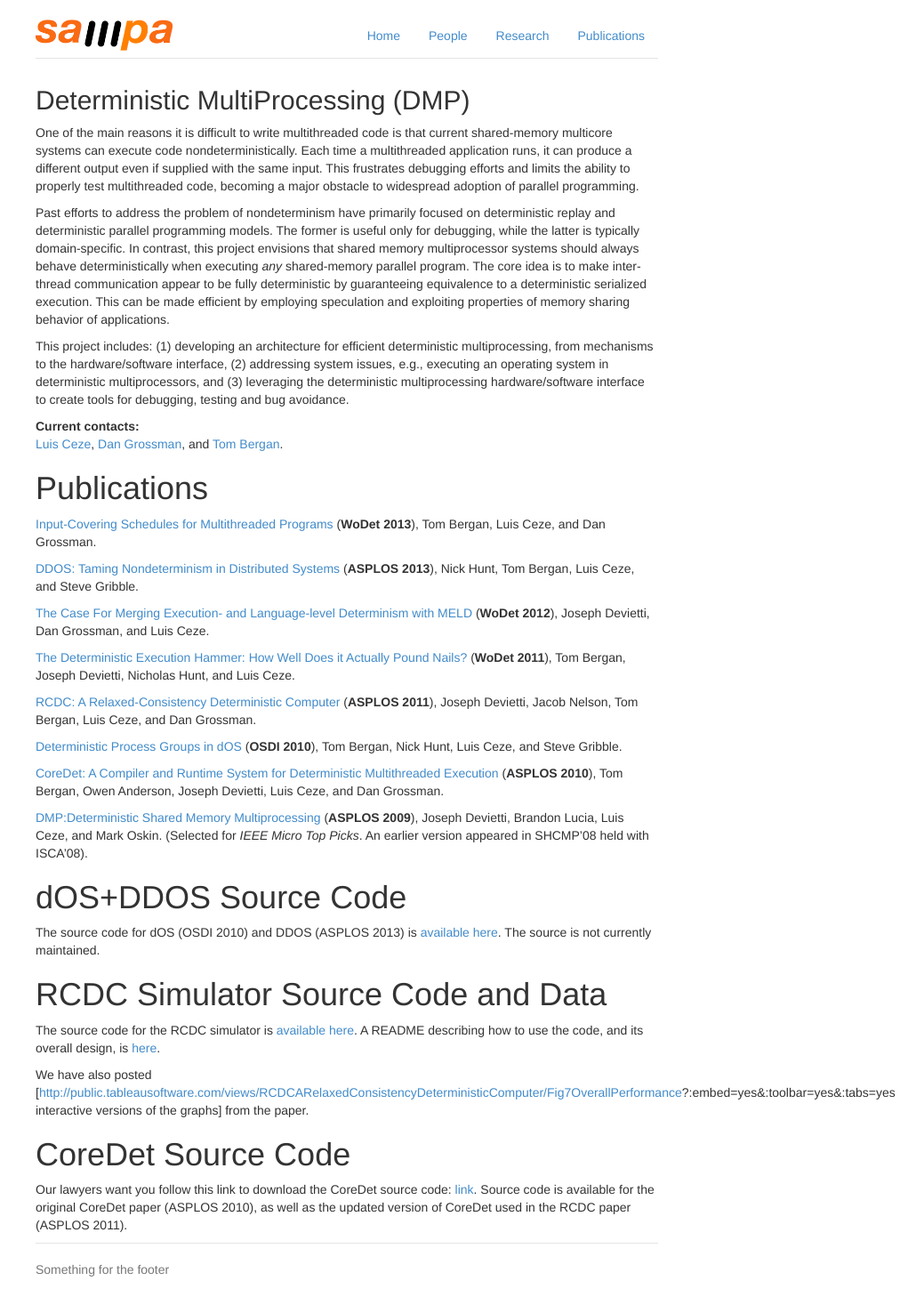
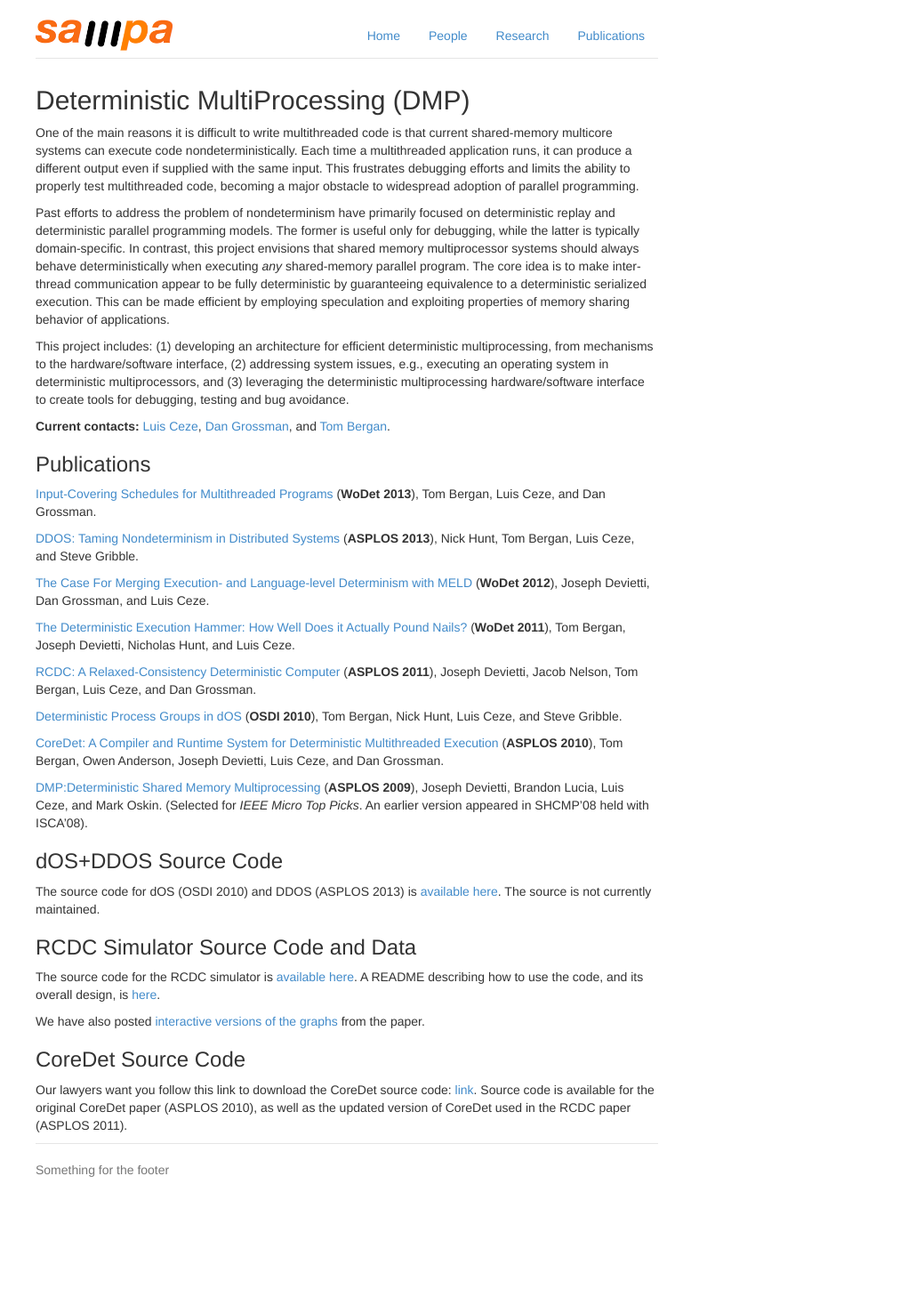
Before and after one commit to uwsampa/sampa-public, a Jekyll site: the page built from research/dmp.md, in a window 1280 px wide. Shown: the whole page at 89% size, without its empty margins (250-1280 px from the left). Built offline with Jekyll 4.4.1, drawn with Linux system fonts in a browser that asks for light colours; Markdown is read by kramdown in place of the engine named in the settings; after the commit the page ends 1355 px from its top, so only the background shows below that.

Commit message:
some fixes for automatic conversion

```diff
--- a/research/dmp.md
+++ b/research/dmp.md
@@ -28,13 +28,12 @@ system in deterministic multiprocessors, and (3) leveraging the
 deterministic multiprocessing hardware/software interface to create
 tools for debugging, testing and bug avoidance.
 
-**Current contacts:**\
+**Current contacts:**
  [Luis Ceze](http://www.cs.washington.edu/homes/luisceze), [Dan
 Grossman](http://www.cs.washington.edu/homes/djg), and [Tom
 Bergan](http://www.cs.washington.edu/homes/tbergan/).
 
-Publications
-============
+### Publications
 
 [Input-Covering Schedules for Multithreaded
 Programs](http://www.cs.washington.edu/homes/tbergan/papers/wodet13-inputcovsched.pdf)
@@ -73,15 +72,13 @@ Multiprocessing](http://www.cs.washington.edu/homes/luisceze/publications/asplos
 Oskin. (Selected for *IEEE Micro Top Picks*. An earlier version appeared
 in SHCMP'08 held with ISCA'08).
 
-dOS+DDOS Source Code
-====================
+### dOS+DDOS Source Code
 
 The source code for dOS (OSDI 2010) and DDOS (ASPLOS 2013) is [available
 here](http://www.cs.washington.edu/homes/tbergan/code/ddos-src.tar.gz).
 The source is not currently maintained.
 
-RCDC Simulator Source Code and Data
-===================================
+### RCDC Simulator Source Code and Data
 
 The source code for the RCDC simulator is [available
 here](http://www.cs.washington.edu/homes/devietti/code/rcdcsim-v1.tar.gz).
@@ -89,11 +86,9 @@ A README describing how to use the code, and its overall design, is
 [here](http://linuxforlovers.wordpress.com/2011/01/27/rcdc-simulator-release-notes/).
 
 We have also posted
-[<http://public.tableausoftware.com/views/RCDCARelaxedConsistencyDeterministicComputer/Fig7OverallPerformance>?:embed=yes&:toolbar=yes&:tabs=yes
-interactive versions of the graphs] from the paper.
+[interactive versions of the graphs](http://public.tableausoftware.com/views/RCDCARelaxedConsistencyDeterministicComputer/Fig7OverallPerformance>?:embed=yes&:toolbar=yes&:tabs=yes) from the paper.
 
-CoreDet Source Code
-===================
+### CoreDet Source Code
 
 Our lawyers want you follow this link to download the CoreDet source
 code:
```
Also changed, not shown: research/approximation/npu.md (+1 -1 lines), research/webchar.md (+2 -4 lines).
